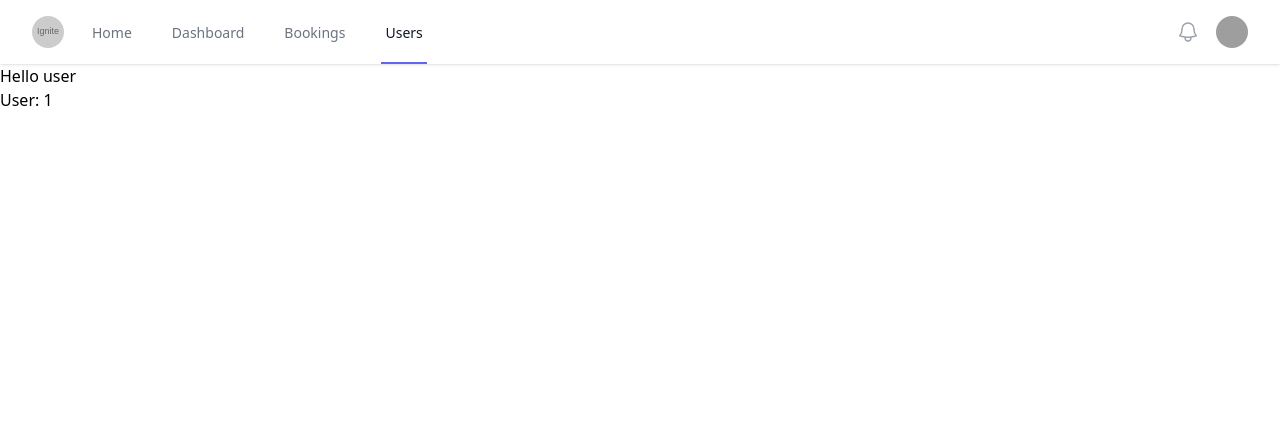
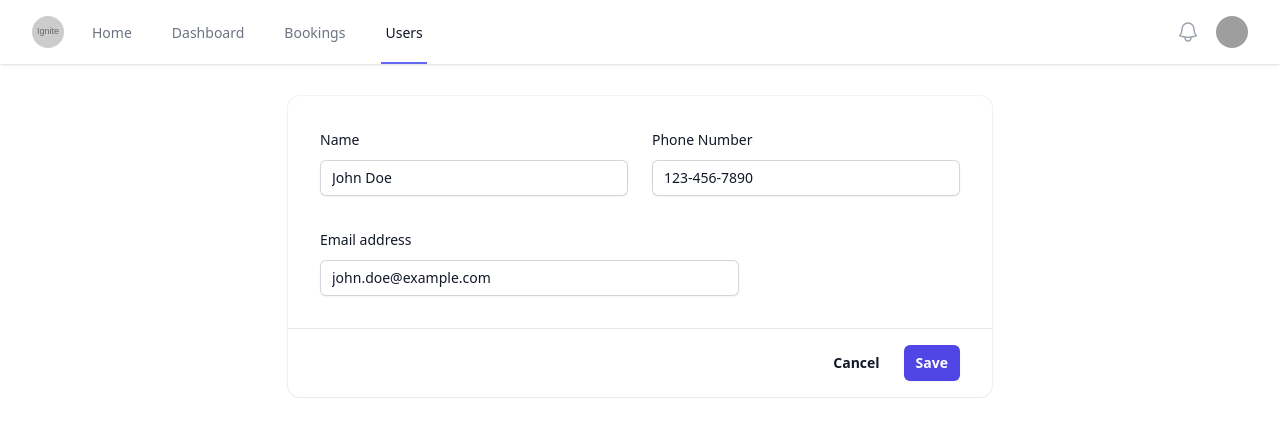
Before and after one commit to callan321/ignite-life-frontend-experimental, a React (Vite) app: page /admin/users/edit/1 in a window 1280 px wide. Shown: the top 436 px of the page. Built offline with nearby package versions, Linux system fonts and the light colour scheme; grey boxes are pictures that could not be loaded.

Commit message:
Added dynamic user edit

```diff
--- /dev/null
+++ b/src/components/admin/UserForm.tsx
@@ -0,0 +1,85 @@
+import {User} from "../../models/types.ts";
+import {useNavigate} from "react-router-dom";
+import {FormEvent} from "react";
+
+type UserTableProps = {
+    user: User
+};
+
+export default function UserForm({user}: UserTableProps) {
+    const navigate = useNavigate();
+
+    const handleSubmit = (e: FormEvent) => {
+        e.preventDefault();
+        navigate(-1);
+    }
+
+    return (
+        <form className="bg-white shadow-sm ring-1 ring-gray-900/5 sm:rounded-xl md:col-span-2" onSubmit={handleSubmit}>
+            <div className="px-4 py-6 sm:p-8">
+                <div className="grid max-w-2xl grid-cols-1 gap-x-6 gap-y-8 sm:grid-cols-6">
+                    <div className="sm:col-span-3">
+                        <label htmlFor="name" className="block text-sm font-medium leading-6 text-gray-900">
+                            Name
+                        </label>
+                        <div className="mt-2">
+                            <input
+                                id="name"
+                                name="name"
+                                type="text"
+                                autoComplete="name"
+                                defaultValue={user.name}
+                                className="block w-full rounded-md border-0 py-1.5 text-gray-900 shadow-sm ring-1 ring-inset ring-gray-300 placeholder:text-gray-400 focus:ring-2 focus:ring-inset focus:ring-indigo-600 sm:text-sm sm:leading-6"
+                            />
+                        </div>
+                    </div>
+
+                    <div className="sm:col-span-3">
+                        <label htmlFor="tel" className="block text-sm font-medium leading-6 text-gray-900">
+                            Phone Number
+                        </label>
+                        <div className="mt-2">
+                            <input
+                                id="tel"
+                                name="tel"
+                                type="text"
+                                autoComplete="tel"
+                                defaultValue={user.phone_number}
+                                className="block w-full rounded-md border-0 py-1.5 text-gray-900 shadow-sm ring-1 ring-inset ring-gray-300 placeholder:text-gray-400 focus:ring-2 focus:ring-inset focus:ring-indigo-600 sm:text-sm sm:leading-6"
+                            />
+                        </div>
+                    </div>
+
+                    <div className="sm:col-span-4">
+                        <label htmlFor="email" className="block text-sm font-medium leading-6 text-gray-900">
+                            Email address
+                        </label>
+                        <div className="mt-2">
+                            <input
+                                id="email"
+                                name="email"
+                                type="email"
+                                autoComplete="email"
+                                defaultValue={user.email}
+                                className="block w-full rounded-md border-0 py-1.5 text-gray-900 shadow-sm ring-1 ring-inset ring-gray-300 placeholder:text-gray-400 focus:ring-2 focus:ring-inset focus:ring-indigo-600 sm:text-sm sm:leading-6"
+                            />
+                        </div>
+                    </div>
+                </div>
+            </div>
+            <div className="flex items-center justify-end gap-x-6 border-t border-gray-900/10 px-4 py-4 sm:px-8">
+                <button type="submit"
+                        className="text-sm font-semibold leading-6 text-gray-900"
+                >
+                    Cancel
+                </button>
+                <button
+                    type="submit"
+                    className="rounded-md bg-indigo-600 px-3 py-2 text-sm font-semibold text-white shadow-sm hover:bg-indigo-500 focus-visible:outline focus-visible:outline-2 focus-visible:outline-offset-2 focus-visible:outline-indigo-600"
+                >
+                    Save
+                </button>
+            </div>
+        </form>
+    )
+}
--- a/src/layouts/AdminLayout.tsx
+++ b/src/layouts/AdminLayout.tsx
@@ -13,7 +13,11 @@ export default function AdminLayout() {
     return (
         <div>
             <NavBar items={NavBarProps}/>
-            <Outlet/>
+            <div className=" flex justify-center">
+                <div className="w-[48rem] p-8">
+                    <Outlet/>
+                </div>
+            </div>
         </div>
     )
 }
--- a/src/pages/Home.tsx
+++ b/src/pages/Home.tsx
@@ -8,6 +8,7 @@ export default function Home() {
                 <p>Click on the admin tab to view the admin page, which showcases the design and user experience
                     elements currently in development. Once a basic thing of the admin panel and backend is finished the
                     landing page will then be developed </p>
+                <p>PSA The pages will load slow because they have to wait for the request to time out (~2 secs)</p>
 
             </div>
         </div>
--- a/src/pages/admin/AdminUsers.tsx
+++ b/src/pages/admin/AdminUsers.tsx
@@ -3,12 +3,7 @@ import UserTable from "../../components/admin/UserTable.tsx";
 import AddUser from "../../components/admin/AddUser.tsx";
 import axios from "axios";
 import {User} from "../../models/types.ts";
-
-const backupUsers : User[] = [
-    { id: 1, name: 'John Doe', phone_number: '123-456-7890', email: 'john.doe@example.com' },
-    { id: 2, name: 'Jane Smith', phone_number: '098-765-4321', email: 'jane.smith@example.com'},
-    { id: 3, name: 'Alice Johnson', phone_number: '555-555-5555', email: 'alice.johnson@example.com' }
-];
+import {backupUsers} from "./BackupData.ts";
 
 export default function AdminUsers() {
     const [users, setUsers] = useState<User[]>([]);
@@ -24,8 +19,7 @@ export default function AdminUsers() {
 
 
     return (
-        <div className=" flex justify-center">
-            <div className="w-[48rem] py-8">
+        <div>
             <div className="sm:flex sm:items-center">
                 <div className="sm:flex-auto">
                     <h1 className="text-base font-semibold leading-6 text-gray-900">Users</h1>
@@ -38,8 +32,7 @@ export default function AdminUsers() {
                     <AddUser/>
                 </div>
             </div>
-                    <UserTable users={ users }/>
-            </div>
+            <UserTable users={users}/>
         </div>
 
     )
--- /dev/null
+++ b/src/pages/admin/BackupData.ts
@@ -0,0 +1,11 @@
+import {User} from "../../models/types.ts";
+
+export const backupUsers : User[] = [
+    { id: 1, name: 'John Doe', phone_number: '123-456-7890', email: 'john.doe@example.com' },
+    { id: 2, name: 'Jane Smith', phone_number: '098-765-4321', email: 'jane.smith@example.com'},
+    { id: 3, name: 'Alice Johnson', phone_number: '555-555-5555', email: 'alice.johnson@example.com' },
+    { id: 4, name: 'Bob Brown', phone_number: '222-333-4444', email: 'bob.brown@example.com' },
+    { id: 5, name: 'Charlie Davis', phone_number: '666-777-8888', email: 'charlie.davis@example.com' },
+    { id: 6, name: 'Diana Evans', phone_number: '999-000-1111', email: 'diana.evans@example.com' },
+    { id: 7, name: 'Evan Green', phone_number: '444-555-6666', email: 'evan.green@example.com' }
+];
--- a/src/pages/admin/EditUser.tsx
+++ b/src/pages/admin/EditUser.tsx
@@ -1,9 +1,20 @@
 import {useParams} from 'react-router-dom';
+import {backupUsers} from "./BackupData.ts";
+import UserForm from "../../components/admin/UserForm.tsx";
+
 
 export default function EditUser() {
     const {id} = useParams<{ id: string }>();
+    const user_id = Number(id);  // Convert the id to a number
+    const user = backupUsers.find(user => user.id === user_id);
+
+    if (!user) {
+        return <p>User not found</p>;
+    }
 
     return (
-        <div><h1>Hello user</h1><p>User: {id}</p></div>
+        <div>
+            <UserForm user={user}/>
+        </div>
     )
 }
```
Lines whose indentation alone changed are shown as unchanged.
